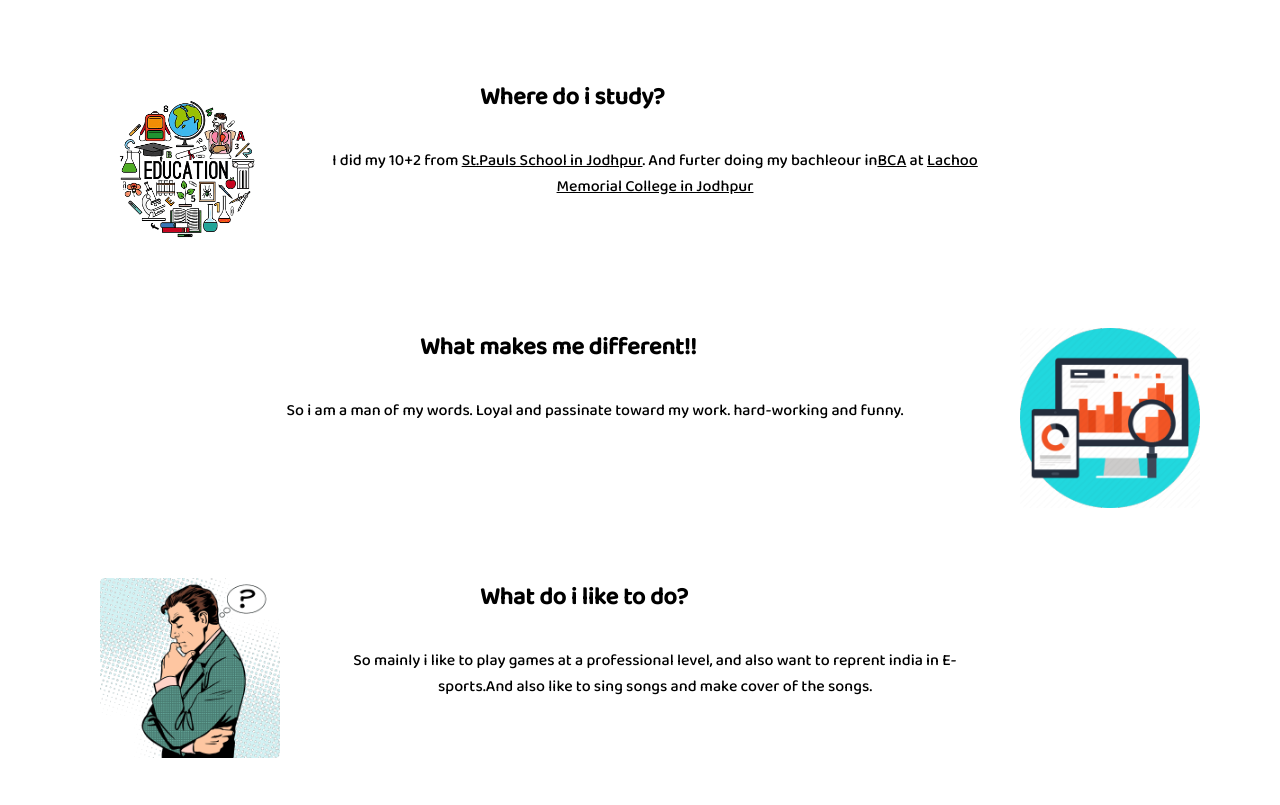
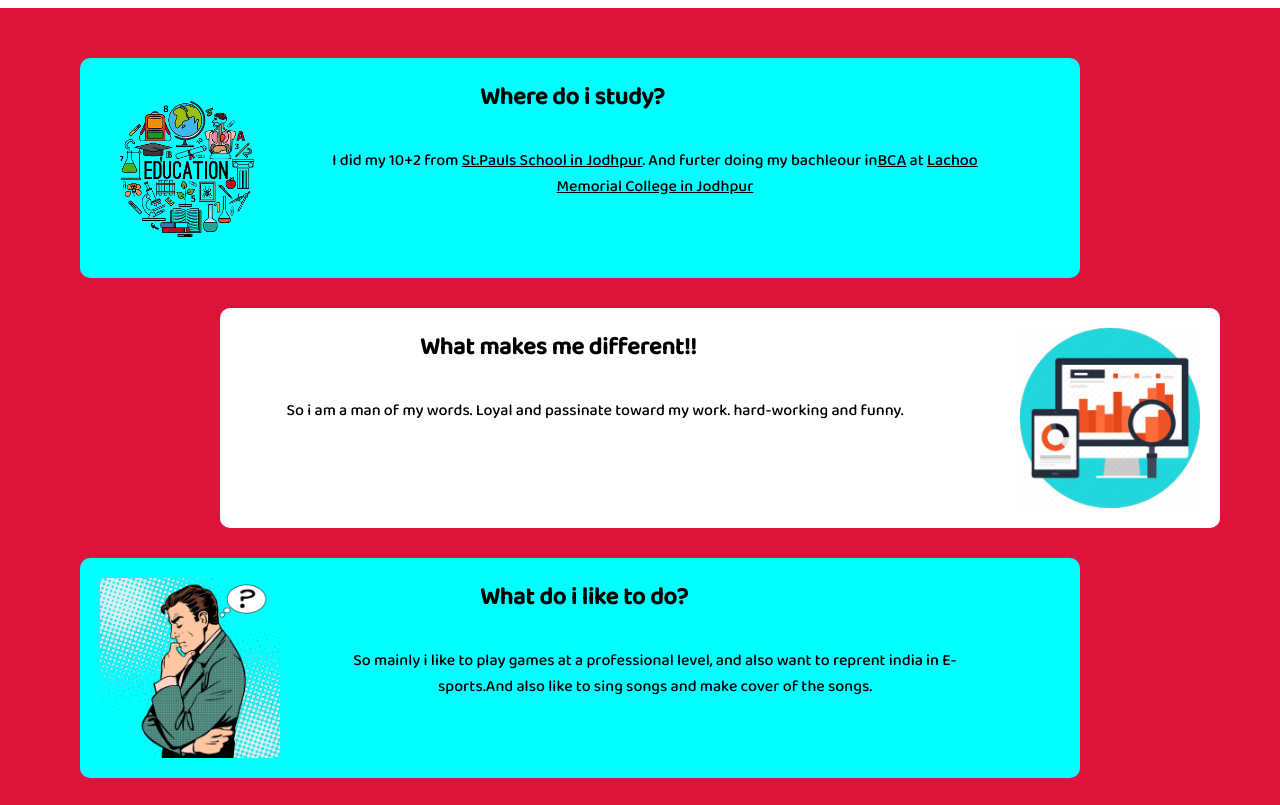
Before and after one commit to ninja2op-coder/shadab-tempo-website, a plain HTML site: page index.html in a window 1280 px wide. Shown: the part 749-1554 px from the top of the page. Drawn offline with nearby package versions, Linux system fonts and the light colour scheme; a web font is replaced by a local one.

Commit message:
tending to final

```diff
--- a/index.html
+++ b/index.html
@@ -68,8 +68,8 @@
   </section>
 </div>
 <h1 id="about">About Me</h1>
-<section class="boxes">
-  <div id="box-1">
+<section class="boxes" style="background-color: crimson;">
+  <div id="box-1" style="background-color: cyan ;">
     <img class="boximg" id="img-1" src="./images/studyimage.png" alt="" />
     <h1>Where do i study?</h1>
     <p>
@@ -78,7 +78,7 @@
 
     </p>
   </div>
-  <div id="box-3">
+  <div id="box-3" style="background-color: cyan;">
     <img class="boximg" src="./images/thinking.png" alt="" />
     <h1>What do i like to do?</h1>
     <p>
@@ -156,7 +156,7 @@
 </section>
 <footer background-color="black">
   <div class="boxlast">
-    <h1>&copy; Copyright 2021 by Shadab. All Rights Reserved.</h1>
+    <h1 style="background-color: black;">&copy; Copyright 2022 by Shadab. All Rights Reserved.</h1>
   </div>
 </footer>
 <script>
```
